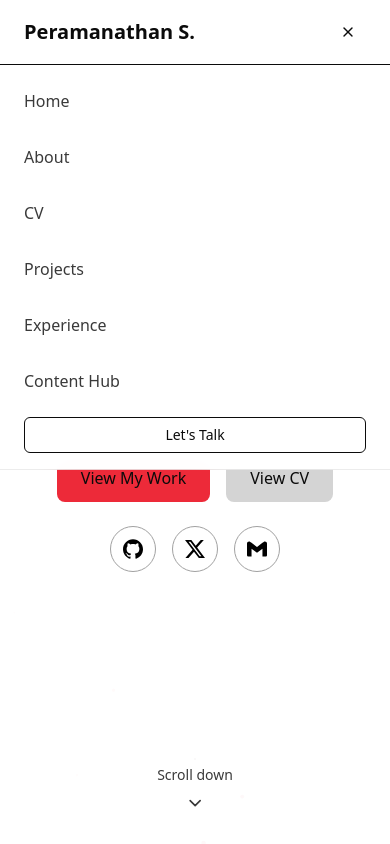
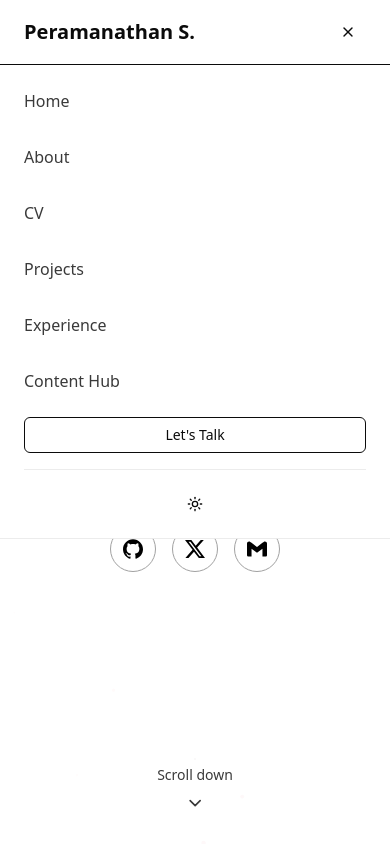
Before and after one commit to p10ns11y/devprofile, a Next.js app: page / in a window 390 px wide. Both pictures are taken after a click on the button "Open menu". Shown: the top 844 px of the page. Built offline with nearby package versions, Linux system fonts and the light colour scheme.

Commit message:
Fix theme toggle for mobile view

```diff
--- a/src/components/header.tsx
+++ b/src/components/header.tsx
@@ -183,6 +183,15 @@ export function Header() {
                 Let's Talk
               </Button>
             </motion.div>
+
+            <motion.div
+              initial={{ opacity: 0, x: -20 }}
+              animate={{ opacity: 1, x: 0 }}
+              transition={{ duration: 0.3, delay: (navItems.length + 1) * 0.1 }}
+              className="flex justify-center pt-4 border-t border-border/20"
+            >
+              <ThemeToggle />
+            </motion.div>
           </div>
         </motion.div>
       )}
```
